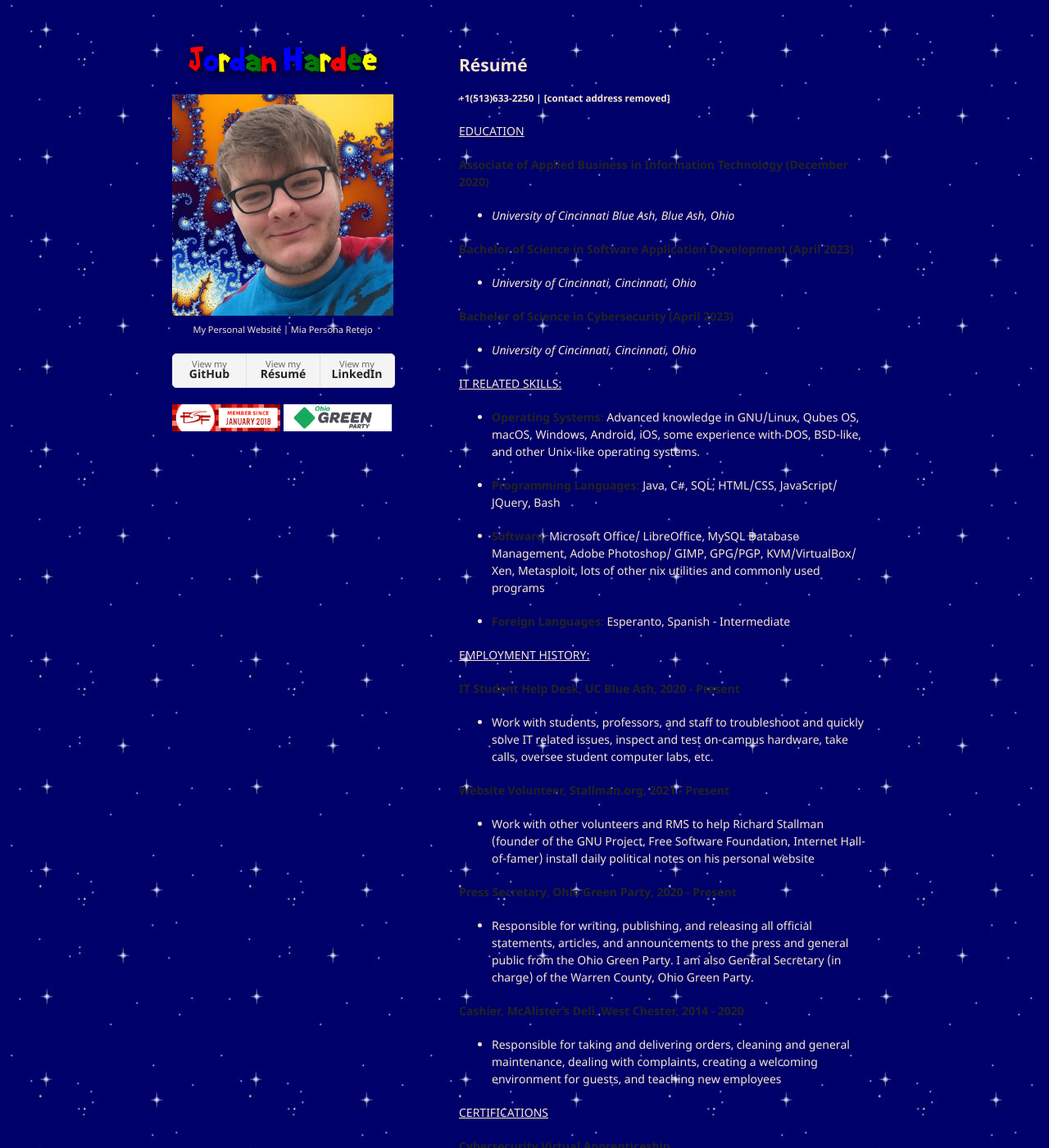
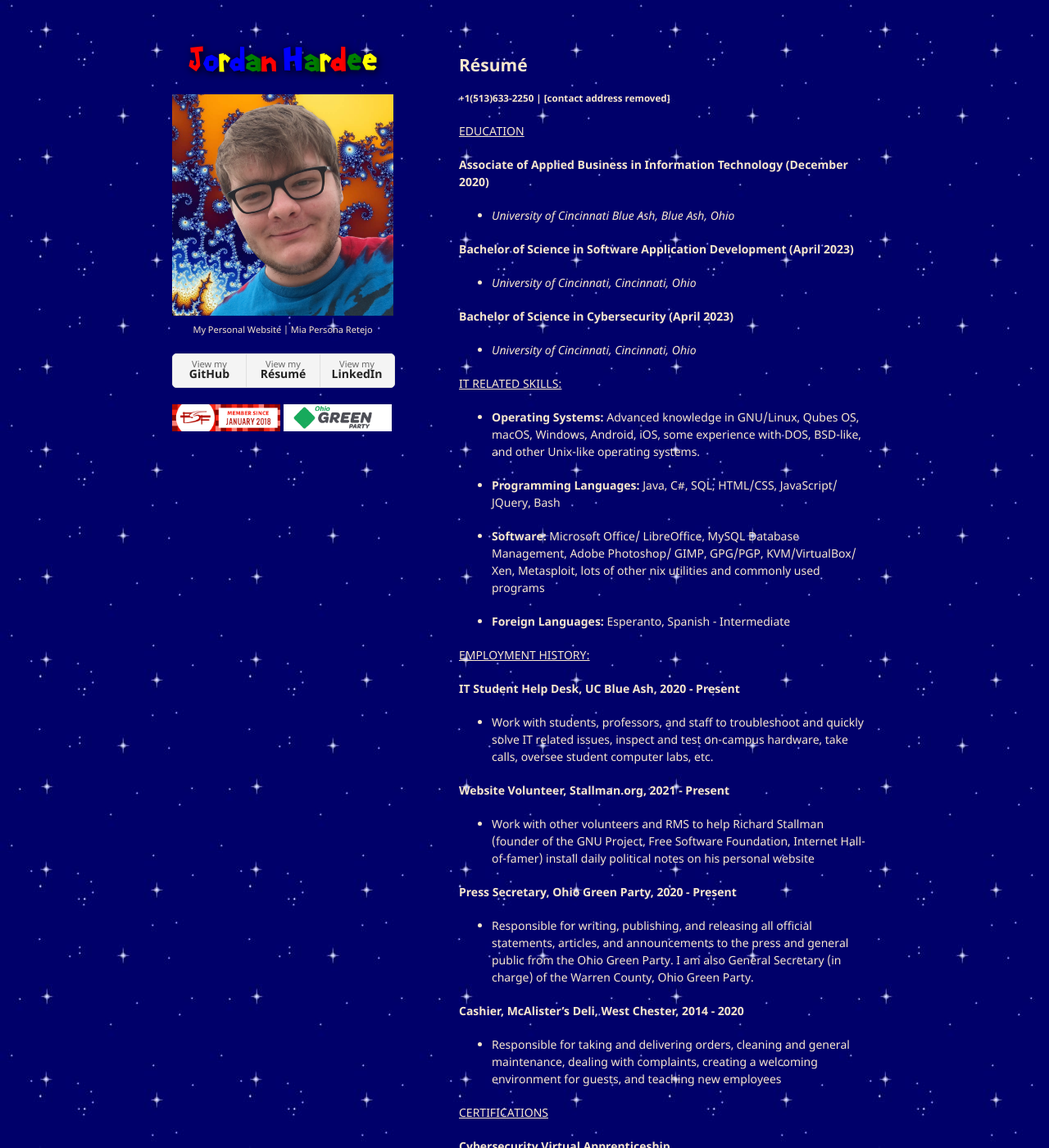
Before and after one commit to jordanhardee/jordanhardee.github.io, a Jekyll site: the page built from resume.md, in a window 1280 px wide and 1400 px high. Shown: the whole window at 82% size. Built offline with Jekyll 4.4.1, drawn with Linux system fonts in a browser that asks for light colours; our own code applies the rules of GitHub Pages for plain Markdown files.

Commit message:
css test

```diff
--- a/_sass/jekyll-theme-minimal.scss
+++ b/_sass/jekyll-theme-minimal.scss
@@ -187,8 +187,7 @@
 }
 
 strong {
-  color:#222;
-  font-weight:700;
+  color: rgb(248, 231, 205);  font-weight:700;
 }
 
 .downloads li + li + li {
```
